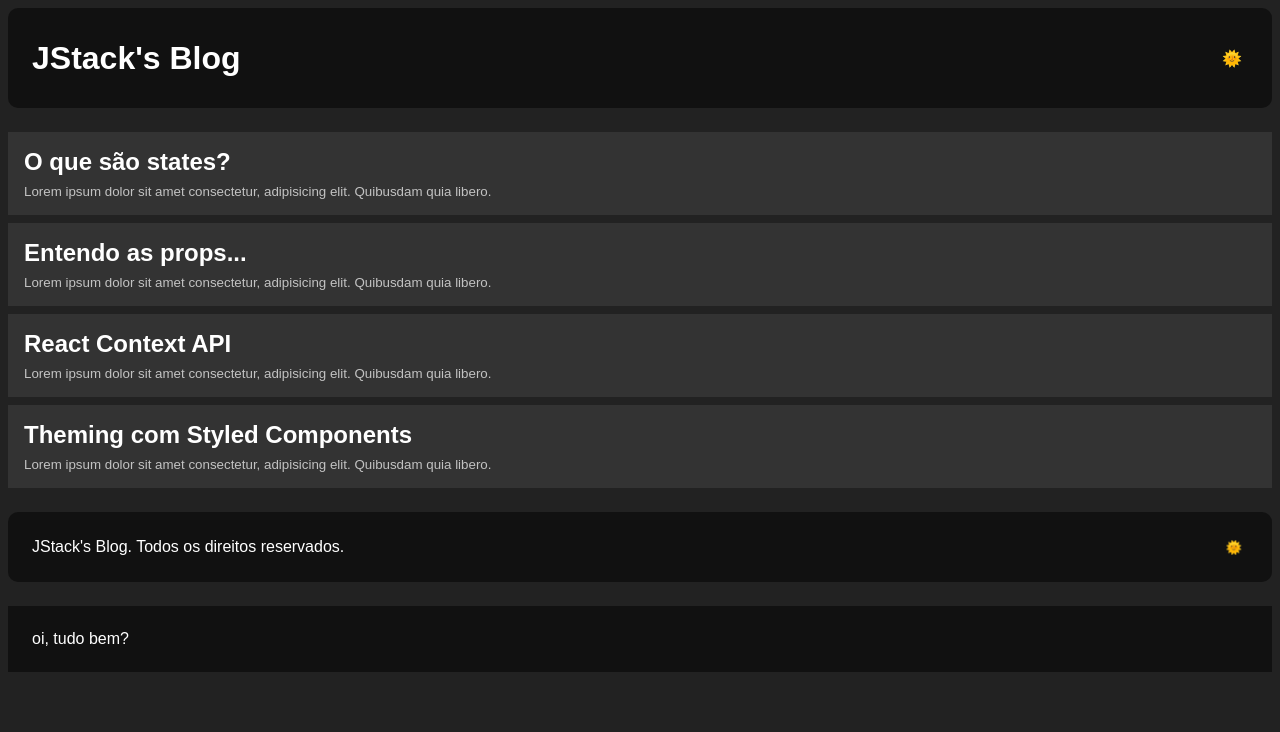
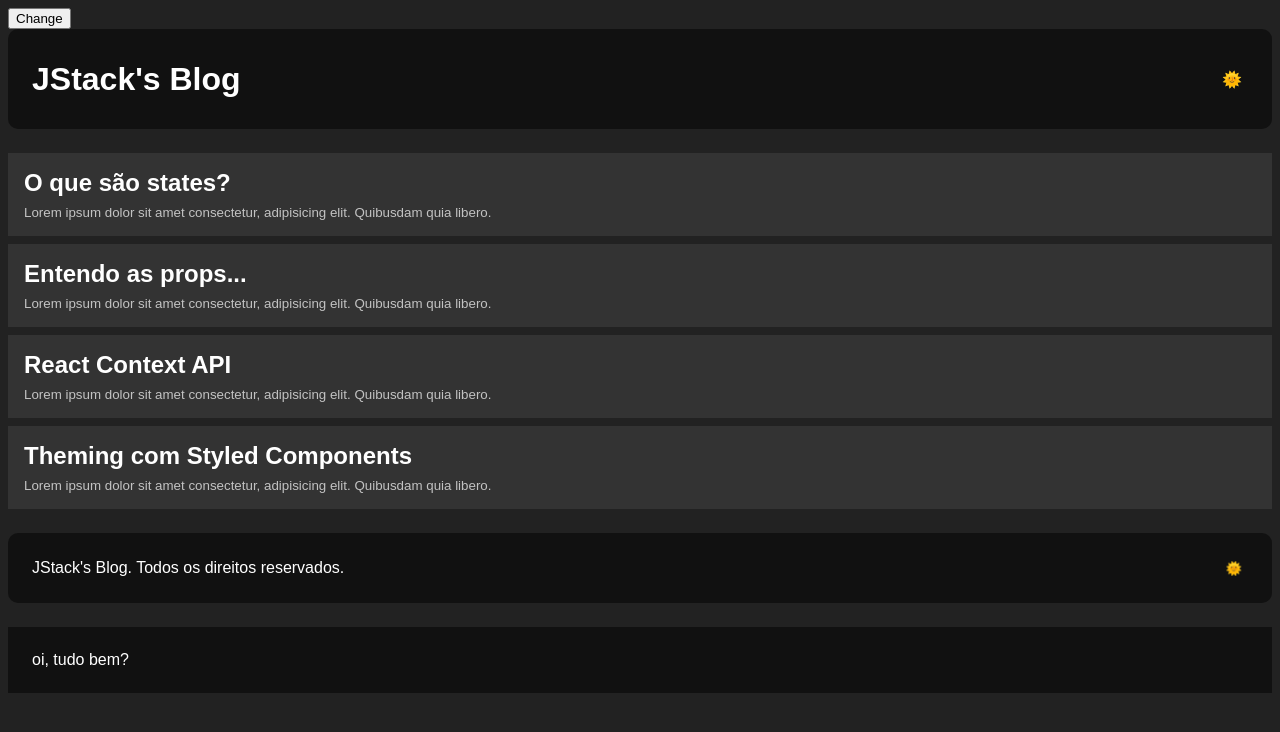
Before and after one commit to matheus-alpe/react-fundamentals, a React app: page / in a window 1280 px wide. Shown: the top 732 px of the page. Built offline with nearby package versions, Linux system fonts and the light colour scheme.

Commit message:
feat: class component componentDidUpdate

```diff
--- a/src/App.js
+++ b/src/App.js
@@ -7,13 +7,22 @@ import Layout from './components/Layout'
 
 
 class App extends Component {
+  state = {
+    changed: false
+  }
+
   componentDidMount() {
     console.debug('componentDidMount executed')
+  }
+
+  componentDidUpdate(prevProps, prevState) {
+    console.log('componentDidUpdate executed', { prevProps, prevState })
   }
 
   render() {
     return (
       <LayoutThemeProvider>
+        <button onClick={() => this.setState({ changed: !this.changed })}>Change</button>
         <GlobalStyle />
         <Layout />
       </LayoutThemeProvider>
```
